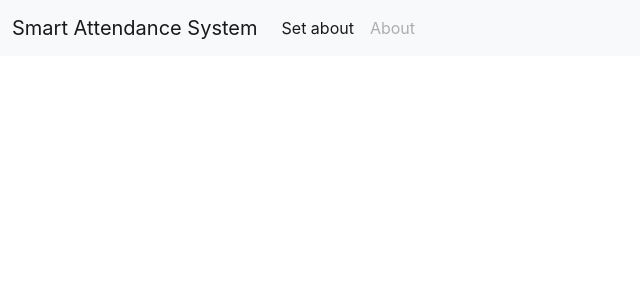
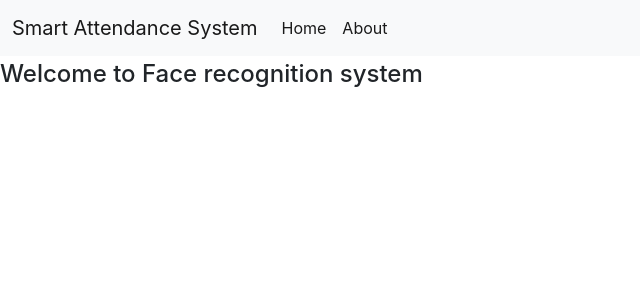
Before and after one commit to sanjaysj6282/facial-recog-react-app, a React (Create React App) app: page /mainpage in a window 1280 px wide. Shown: the top 300 px of the page, without its empty margins (0-640 px from the left). Built offline with nearby package versions, Linux system fonts and the light colour scheme.

Commit message:
added  mainpage

```diff
--- a/src/App.js
+++ b/src/App.js
@@ -1,6 +1,7 @@
 import Login from './Components/Login';
 import Navbar from './Components/Navbar';
 import { BrowserRouter, Route, Routes } from "react-router-dom";
+import Mainpage from './Components/Mainpage';
 
 let titles="Smart Attendance System";
 let about="About";
@@ -12,6 +13,9 @@ function App() {
         <Routes>
           <Route path="/" element={<Login/>} />
         </Routes>
+        <Routes>
+        <Route path="/mainpage" element={<Mainpage/>} />
+        </Routes>
       </BrowserRouter>
     </div>
   );
--- /dev/null
+++ b/src/components/Mainpage.js
@@ -0,0 +1,11 @@
+import React from 'react'
+
+function Mainpage() {
+  return (
+    <div>
+        <h4 class="mt-1 mb-5 pb-1">Welcome to Face recognition system</h4>
+    </div>
+  )
+}
+
+export default Mainpage
--- a/src/components/Navbar.js
+++ b/src/components/Navbar.js
@@ -12,11 +12,11 @@ function Navbar(props) {
                 </button>
                 <div class="collapse navbar-collapse" id="navbarNav">
                 <ul class="navbar-nav">
-                    <li class="nav-item">
-                    <a class="nav-link active" aria-current="page" href="/">{props.Textabout}</a>
+                <li class="nav-item">
+                    <a class="nav-link active" aria-current="page" href="/">Home </a>
                     </li>
                     <li class="nav-item">
-                    <a class="nav-link disabled">About</a>
+                    <a class="nav-link active" aria-current="page" href="/">{props.TextAbout}</a>
                     </li>
                 </ul>
                 </div>
```
